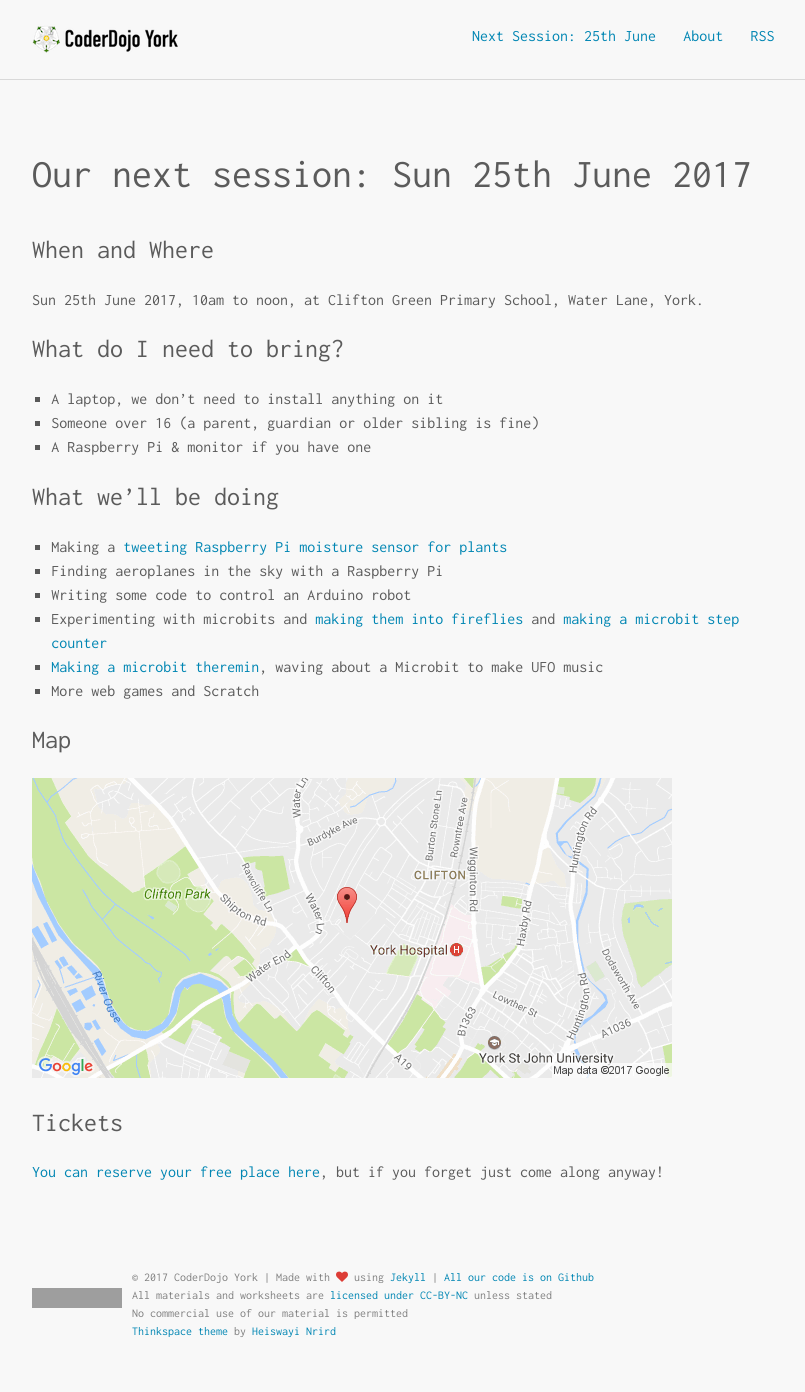
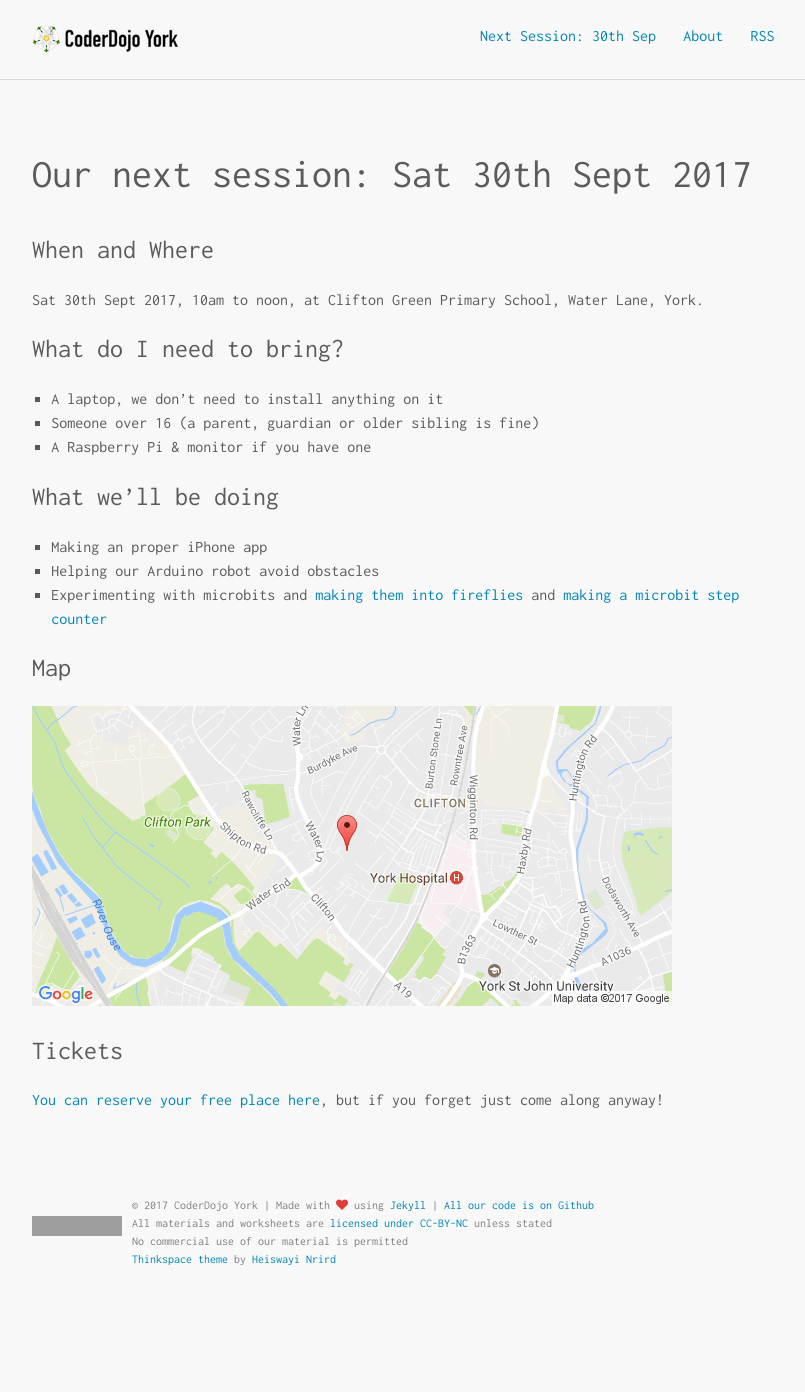
Before and after one commit to YorkDojo/yorkdojo.github.io, a Jekyll site: the page built from next-session.md, in a window 1280 px wide. Shown: the whole page, without its empty margins (232-1037 px from the left). Built offline with Jekyll 4.4.1, drawn with Linux system fonts in a browser that asks for light colours; after the commit the page ends 1320 px from its top, so only the background shows below that; grey boxes are pictures that could not be loaded.

Commit message:
Next session details

```diff
--- a/_config.yml
+++ b/_config.yml
@@ -1,5 +1,5 @@
-next_session: 25th June
-next_session_long: Sun 25th June 2017
+next_session: 30th Sep
+next_session_long: Sat 30th Sept 2017
 
 # SEO settings
 title: "CoderDojo York"
--- a/next-session.md
+++ b/next-session.md
@@ -16,12 +16,9 @@
 
 ## What we'll be doing
 
-- Making a [tweeting Raspberry Pi moisture sensor for plants](/worksheets/arduino/plant-moisture-tweeter/)
-- Finding aeroplanes in the sky with a Raspberry Pi
-- Writing some code to control an Arduino robot
+- Making an proper iPhone app
+- Helping our Arduino robot avoid obstacles
 - Experimenting with microbits and [making them into fireflies](/worksheets/microbit/step-counter/) and [making a microbit step counter](/worksheets/microbit/step-counter/)
-- [Making a microbit theremin](/worksheets/microbit/theremin/), waving about a Microbit to make UFO music
-- More web games and Scratch
 
 ## Map
 
```
